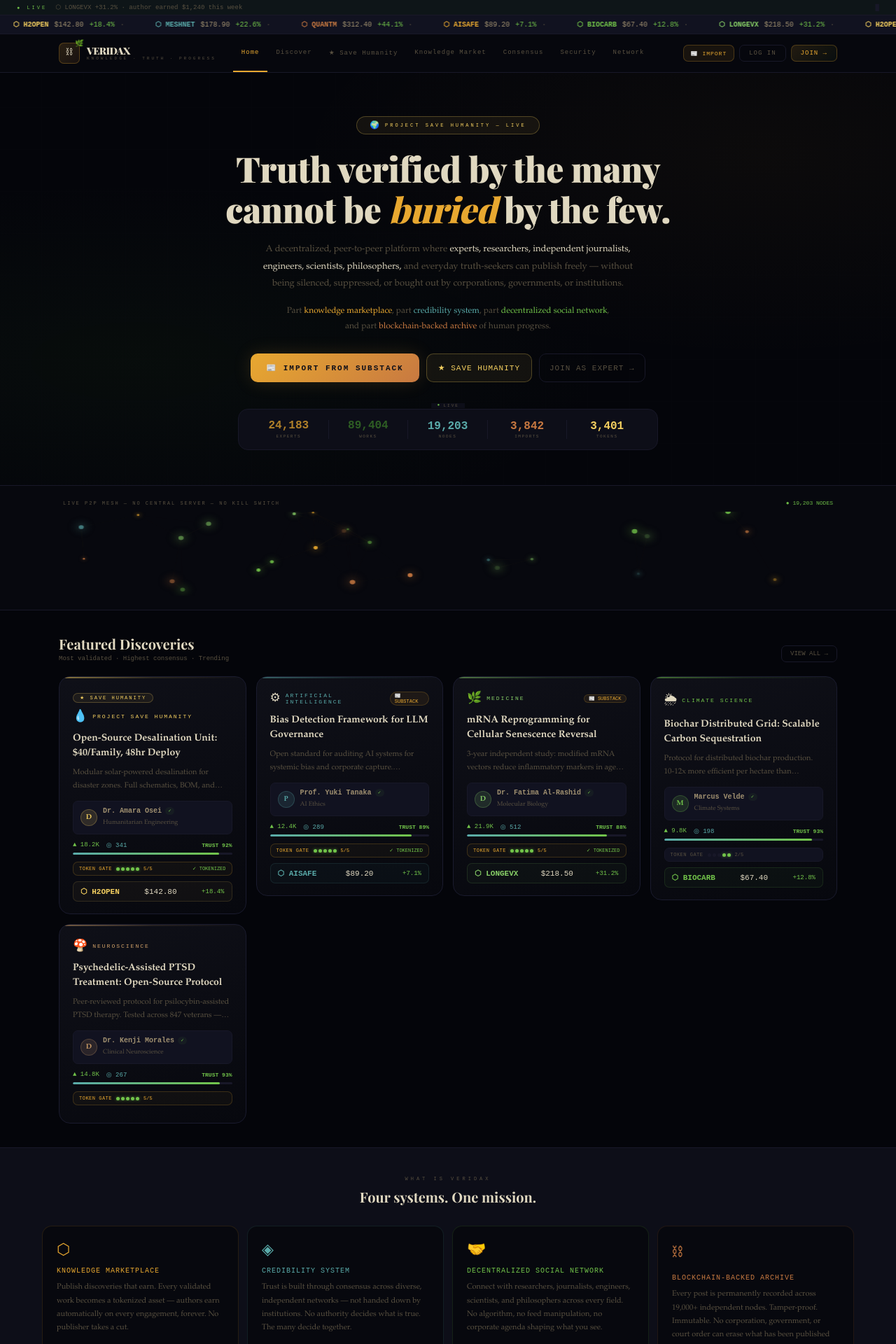
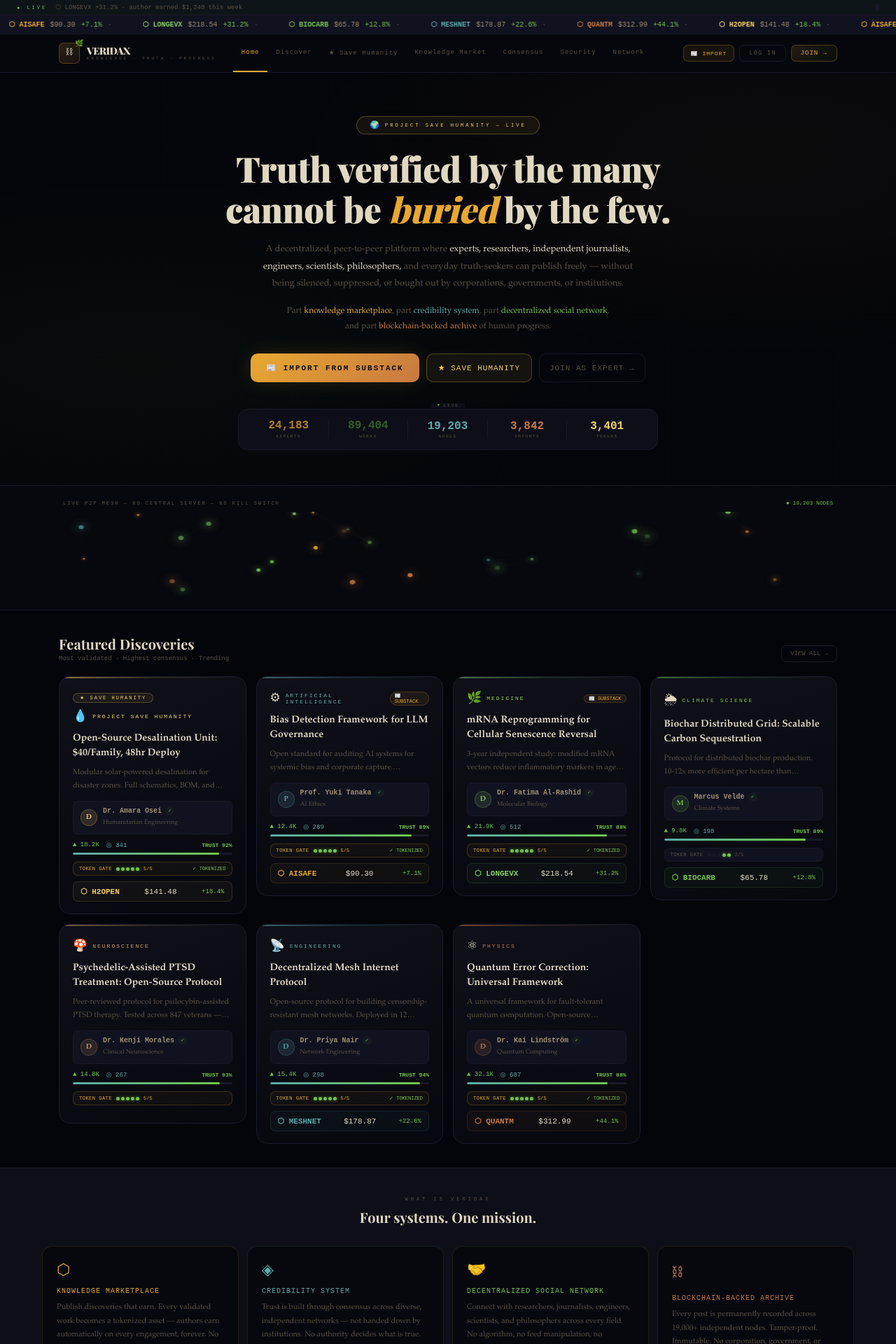
Before and after one commit to JwettWuKong/veridax, a React (Vite) app: page / in a window 1280 px wide. Shown: the top 1920 px of the page at 70% size. Built offline with nearby package versions, Linux system fonts and the light colour scheme; a web font is replaced by a local one.

Commit message:
Structural rewrite: unified posts state, derived tokens, live bonding prices, callbacks wired to all modals

```diff
--- a/src/App.jsx
+++ b/src/App.jsx
@@ -9,41 +9,42 @@ const C = {
   bloom:"#c85a45", parch:"#e0d8c0", tan:"#a09070", dust:"#585040",
 };
 
-const POSTS = [
+const INITIAL_POSTS = [
   { id:"p1", cat:"Project Save Humanity", icon:"💧", color:"#f5d060", flagship:true,
     title:"Open-Source Desalination Unit: $40/Family, 48hr Deploy",
     summary:"Modular solar-powered desalination for disaster zones. Full schematics, BOM, and deployment protocol. Field-tested on 3 continents.",
     author:"Dr. Amara Osei", field:"Humanitarian Engineering", verified:true, substack:false,
-    token:"H2OPEN", price:142.80, change:18.4, up:18203, cite:341, valid:4821 },
+    up:18203, cite:341, tokenData:{sym:"H2OPEN", supply:5400, col:"#f5d060", change:18.4} },
   { id:"p2", cat:"Artificial Intelligence", icon:"⚙", color:"#5aabaa",
     title:"Bias Detection Framework for LLM Governance",
     summary:"Open standard for auditing AI systems for systemic bias and corporate capture. Community-run audit protocol included.",
     author:"Prof. Yuki Tanaka", field:"AI Ethics", verified:true, substack:true,
-    token:"AISAFE", price:89.20, change:7.1, up:12401, cite:289, valid:3102 },
+    up:12401, cite:289, tokenData:{sym:"AISAFE", supply:3900, col:"#e8a830", change:7.1} },
   { id:"p3", cat:"Medicine", icon:"🌿", color:"#88d068",
     title:"mRNA Reprogramming for Cellular Senescence Reversal",
     summary:"3-year independent study: modified mRNA vectors reduce inflammatory markers in aged tissue by 40%. No pharma funding. All data open.",
     author:"Dr. Fatima Al-Rashid", field:"Molecular Biology", verified:true, substack:true,
-    token:"LONGEVX", price:218.50, change:31.2, up:21890, cite:512, valid:6210 },
+    up:21890, cite:512, tokenData:{sym:"LONGEVX", supply:7400, col:"#88d068", change:31.2} },
   { id:"p4", cat:"Climate Science", icon:"🌦", color:"#72c44a",
     title:"Biochar Distributed Grid: Scalable Carbon Sequestration",
     summary:"Protocol for distributed biochar production. 10-12x more efficient per hectare than reforestation. Tested in 14 communities.",
     author:"Marcus Velde", field:"Climate Systems", verified:true, substack:false,
-    token:"BIOCARB", price:67.40, change:12.8, up:9840, cite:198, valid:2340 },
+    up:9840, cite:198, tokenData:{sym:"BIOCARB", supply:3100, col:"#72c44a", change:12.8} },
   { id:"p5", cat:"Neuroscience", icon:"🍄", color:"#d0a068",
     title:"Psychedelic-Assisted PTSD Treatment: Open-Source Protocol",
     summary:"Peer-reviewed protocol for psilocybin-assisted PTSD therapy. Tested across 847 veterans — 76% remission rate at 12 months. No pharma funding. All data open.",
     author:"Dr. Kenji Morales", field:"Clinical Neuroscience", verified:true, substack:false,
-    up:14820, cite:267, valid:3901 },
-];
-
-const TOKENS = [
-  { sym:"LONGEVX", name:"Cellular Senescence Reversal", price:218.50, ch:31.2, col:"#88d068", supply:7400 },
-  { sym:"H2OPEN",  name:"Open Desalination Protocol",   price:142.80, ch:18.4, col:"#f5d060", supply:5400 },
-  { sym:"MESHNET", name:"Decentralized Mesh Internet",  price:178.90, ch:22.6, col:"#5aabaa", supply:6400 },
-  { sym:"QUANTM",  name:"Quantum Error Correction",     price:312.40, ch:44.1, col:"#c87941", supply:9600 },
-  { sym:"AISAFE",  name:"AI Governance Framework",      price:89.20,  ch:7.1,  col:"#e8a830", supply:3900 },
-  { sym:"BIOCARB", name:"Biochar Carbon Protocol",      price:67.40,  ch:12.8, col:"#72c44a", supply:3100 },
+    up:14820, cite:267 },
+  { id:"p6", cat:"Engineering", icon:"📡", color:"#5aabaa",
+    title:"Decentralized Mesh Internet Protocol",
+    summary:"Open-source protocol for building censorship-resistant mesh networks. Deployed in 12 countries. 340,000+ nodes active. No central authority.",
+    author:"Dr. Priya Nair", field:"Network Engineering", verified:true, substack:false,
+    up:15430, cite:298, tokenData:{sym:"MESHNET", supply:6400, col:"#5aabaa", change:22.6} },
+  { id:"p7", cat:"Physics", icon:"⚛", color:"#c87941",
+    title:"Quantum Error Correction: Universal Framework",
+    summary:"A universal framework for fault-tolerant quantum computation. Open-source implementation across 3 hardware platforms. No government or defense funding.",
+    author:"Dr. Kai Lindström", field:"Quantum Computing", verified:true, substack:false,
+    up:32100, cite:687, tokenData:{sym:"QUANTM", supply:9600, col:"#c87941", change:44.1} },
 ];
 
 const CATS = [
@@ -71,19 +72,23 @@ const CATS = [
 
 const nf = n => n>=1e6?`${(n/1e6).toFixed(1)}M`:n>=1e3?`${(n/1e3).toFixed(1)}K`:`${n}`;
 
-const POST_VOTES = {
-  p1: { scientific:1240, civil:890, independent:1500, tech:670, grassroots:430, academic:980, journalism:340, legal:210 },
-  p2: { scientific:680,  civil:420, independent:980,  tech:1840, grassroots:210, academic:560, journalism:290, legal:140 },
-  p3: { scientific:2100, civil:580, independent:1200, tech:890,  grassroots:340, academic:1760, journalism:420, legal:310 },
-  p4: { scientific:920,  civil:1100, independent:840, tech:540,  grassroots:980, academic:620, journalism:310, legal:180 },
-  p5: { scientific:780,  civil:560, independent:940, tech:420,  grassroots:610, academic:880, journalism:380, legal:330 },
+const INITIAL_VOTES = {
+  p1: { scientific:1240, civil:890,  independent:1500, tech:670,  grassroots:430, academic:980,  journalism:340, legal:210 },
+  p2: { scientific:680,  civil:420,  independent:980,  tech:1840, grassroots:210, academic:560,  journalism:290, legal:140 },
+  p3: { scientific:2100, civil:580,  independent:1200, tech:890,  grassroots:340, academic:1760, journalism:420, legal:310 },
+  p4: { scientific:280,  civil:320,  independent:240,  tech:170,  grassroots:295, academic:220,  journalism:130, legal:85  },
+  p5: { scientific:780,  civil:560,  independent:940,  tech:420,  grassroots:610, academic:880,  journalism:380, legal:330 },
+  p6: { scientific:680,  civil:540,  independent:820,  tech:1240, grassroots:380, academic:590,  journalism:420, legal:310 },
+  p7: { scientific:1890, civil:420,  independent:680,  tech:1540, grassroots:210, academic:1680, journalism:310, legal:280 },
 };
-const POST_DISPUTES = {
+const INITIAL_DISPUTES = {
   p1: { scientific:45,  civil:120, independent:200, tech:30,  grassroots:80,  academic:15,  journalism:60,  legal:25  },
   p2: { scientific:28,  civil:65,  independent:140, tech:90,  grassroots:30,  academic:42,  journalism:110, legal:35  },
   p3: { scientific:85,  civil:210, independent:310, tech:120, grassroots:90,  academic:45,  journalism:180, legal:70  },
-  p4: { scientific:60,  civil:90,  independent:120, tech:40,  grassroots:70,  academic:50,  journalism:30,  legal:20  },
+  p4: { scientific:40,  civil:58,  independent:80,  tech:28,  grassroots:45,  academic:36,  journalism:18,  legal:12  },
   p5: { scientific:40,  civil:85,  independent:120, tech:55,  grassroots:70,  academic:30,  journalism:90,  legal:45  },
+  p6: { scientific:22,  civil:45,  independent:80,  tech:60,  grassroots:18,  academic:30,  journalism:55,  legal:20  },
+  p7: { scientific:60,  civil:165, independent:200, tech:100, grassroots:40,  academic:75,  journalism:130, legal:70  },
 };
 
 function shannonDiversity(counts) {
@@ -105,12 +110,13 @@ function calcTrustScore(ups, disps) {
 const TOKEN_GATES = { upvotes:10000, citations:200, validations:2500, diversity:0.72, trustScore:0.88 };
 
 function checkGates(post, votes, disputes) {
-  const trust = calcTrustScore(votes, disputes);
-  const diversity = shannonDiversity(votes);
+  const trust      = calcTrustScore(votes, disputes);
+  const diversity  = shannonDiversity(votes);
+  const validCount = Object.values(votes).reduce((s, v) => s + v, 0);
   const items = [
     { key:"upvotes",     label:"UPVOTES",                    val:post.up,    req:TOKEN_GATES.upvotes,     fmt:v => nf(v) },
     { key:"citations",   label:"PEER CITATIONS",             val:post.cite,  req:TOKEN_GATES.citations,   fmt:v => v.toLocaleString() },
-    { key:"validations", label:"CROSS-CLUSTER VALIDATIONS",  val:post.valid, req:TOKEN_GATES.validations, fmt:v => nf(v) },
+    { key:"validations", label:"CROSS-CLUSTER VALIDATIONS",  val:validCount, req:TOKEN_GATES.validations, fmt:v => nf(v) },
     { key:"diversity",   label:"DIVERSITY INDEX",            val:diversity,  req:TOKEN_GATES.diversity,   fmt:v => `${(v*100).toFixed(1)}%` },
     { key:"trustScore",  label:"TRUST SCORE",                val:trust,      req:TOKEN_GATES.trustScore,  fmt:v => `${(v*100).toFixed(1)}%` },
   ];
@@ -126,7 +132,7 @@ function bondingCost(s1, s2) {
   return (0.001 / 2.38) * (Math.pow(s2, 2.38) - Math.pow(s1, 2.38));
 }
 
-function Ticker() {
+function Ticker({ tokens }) {
   const ref = useRef(null);
   useEffect(() => {
     const el = ref.current;
@@ -139,7 +145,7 @@ function Ticker() {
     }, 16);
     return () => clearInterval(id);
   }, []);
-  const items = [...TOKENS, ...TOKENS];
+  const items = [...tokens, ...tokens];
   return (
     <div style={{overflow:"hidden",background:C.wood,borderBottom:`1px solid ${C.shadow}`,padding:"7px 0"}}>
       <div ref={ref} style={{display:"flex",gap:44,whiteSpace:"nowrap",willChange:"transform"}}>
@@ -282,8 +288,8 @@ function PostCard({ post, user, votes, disputes, onValidate, onTokenize }) {
               </div>
               <span style={{fontSize:7,fontFamily:"monospace",color:gateInfo.allMet?C.amber:C.dust}}>{gateInfo.metCount}/5</span>
             </div>
-            {gateInfo.allMet && post.token && <span style={{fontSize:7,fontFamily:"monospace",color:C.sprout}}>✓ TOKENIZED</span>}
-            {gateInfo.allMet && !post.token && user && onTokenize && (
+            {gateInfo.allMet && post.tokenData && <span style={{fontSize:7,fontFamily:"monospace",color:C.sprout}}>✓ TOKENIZED</span>}
+            {gateInfo.allMet && !post.tokenData && user && onTokenize && (
               <button onClick={e=>{e.stopPropagation();onTokenize(post);}}
                 style={{background:`${C.amber}18`,border:`1px solid ${C.amber}44`,color:C.amber,borderRadius:5,padding:"2px 7px",fontSize:7,fontFamily:"monospace",cursor:"pointer",letterSpacing:1}}>
                 ★ VOTE
@@ -291,11 +297,11 @@ function PostCard({ post, user, votes, disputes, onValidate, onTokenize }) {
             )}
           </div>
         )}
-        {post.token && (
-          <div style={{display:"flex",alignItems:"center",justifyContent:"space-between",padding:"7px 10px",background:`${post.color}0a`,border:`1px solid ${post.color}22`,borderRadius:7}}>
-            <span style={{fontSize:11,fontFamily:"monospace",color:post.color,fontWeight:700}}>⬡ {post.token}</span>
-            <span style={{fontSize:11,color:C.parch,fontFamily:"monospace"}}>${post.price?.toFixed(2)}</span>
-            <span style={{fontSize:9,color:C.sprout,fontFamily:"monospace"}}>+{post.change}%</span>
+        {post.tokenData && (
+          <div style={{display:"flex",alignItems:"center",justifyContent:"space-between",padding:"7px 10px",background:`${post.tokenData.col}0a`,border:`1px solid ${post.tokenData.col}22`,borderRadius:7}}>
+            <span style={{fontSize:11,fontFamily:"monospace",color:post.tokenData.col,fontWeight:700}}>⬡ {post.tokenData.sym}</span>
+            <span style={{fontSize:11,color:C.parch,fontFamily:"monospace"}}>${bondingPrice(post.tokenData.supply).toFixed(2)}</span>
+            <span style={{fontSize:9,color:C.sprout,fontFamily:"monospace"}}>+{post.tokenData.change}%</span>
           </div>
         )}
         {user && votes && onValidate && (
@@ -951,7 +957,7 @@ function ProfileModal({ user, onClose, onLogout }) {
 
 const EVIDENCE_TYPES = ["DOI Reference","IPFS Hash","Archived Page","External Source"];
 
-function PublishModal({ user, onClose }) {
+function PublishModal({ user, onClose, onPublish }) {
   const [step, setStep] = useState(1);
   const [title, setTitle] = useState("");
   const [category, setCategory] = useState("");
@@ -977,6 +983,20 @@ function PublishModal({ user, onClose }) {
       const h = "0x" + Array.from({length:64}, () => Math.floor(Math.random()*16).toString(16)).join("");
       setTxHash(h);
       setStep(4);
+      if (onPublish) onPublish({
+        id: `pub_${Date.now()}`,
+        cat: category,
+        icon: CATS.find(c => c.name === category)?.icon || "📄",
+        color: CATS.find(c => c.name === category)?.color || C.amber,
+        title,
+        summary: body.slice(0, 200) + (body.length > 200 ? "…" : ""),
+        author: user.username,
+        field: user.field || user.cluster,
+        verified: !!user.pohMethod,
+        substack: false,
+        up: 1,
+        cite: 0,
+      });
     }, 2800);
     return () => clearTimeout(t);
   }, [signing]);
@@ -1222,7 +1242,7 @@ function PublishModal({ user, onClose }) {
   );
 }
 
-function TokenizeModal({ post, votes, disputes, user, onClose }) {
+function TokenizeModal({ post, votes, disputes, user, onClose, onTokenized }) {
   const [yesVotes, setYesVotes] = useState(1316);
   const [noVotes,  setNoVotes]  = useState(684);
   const [voted, setVoted] = useState(null);
@@ -1246,7 +1266,7 @@ function TokenizeModal({ post, votes, disputes, user, onClose }) {
     setVoted(type);
     if (type === "yes") {
       setTimeout(() => { setCreating(true); }, 600);
-      setTimeout(() => { setCreating(false); setCreated(true); }, 3400);
+      setTimeout(() => { setCreating(false); setCreated(true); if (onTokenized) onTokenized(post.id, suggestedSymbol); }, 3400);
     }
   };
 
@@ -1519,7 +1539,7 @@ function ValidationModal({ post, votes, disputes, user, hasVoted, onClose, onVot
   );
 }
 
-function BuyModal({ token, user, onClose }) {
+function BuyModal({ token, user, onClose, onBought }) {
   const [qty, setQty] = useState(1);
   const [buying, setBuying] = useState(false);
   const [bought, setBought] = useState(false);
@@ -1565,7 +1585,7 @@ function BuyModal({ token, user, onClose }) {
     if (!user || buying || bought) return;
     const rec = { qty, cost: bondingCost(token.supply, token.supply + qty), newSupply: token.supply + qty, newPrice: bondingPrice(token.supply + qty) };
     setBuying(true);
-    setTimeout(() => { setBuying(false); setBought(true); setRecord(rec); }, 2000);
+    setTimeout(() => { setBuying(false); setBought(true); setRecord(rec); if (onBought) onBought(token.sym, qty); }, 2000);
   };
 
   return (
@@ -1717,12 +1737,18 @@ export default function Veridax() {
   const [showProfile, setShowProfile] = useState(false);
   const [showSub, setShowSub] = useState(false);
   const [showPublish, setShowPublish] = useState(false);
-  const [postVotes,    setPostVotes]    = useState(POST_VOTES);
-  const [postDisputes, setPostDisputes] = useState(POST_DISPUTES);
+  const [posts, setPosts] = useState(INITIAL_POSTS);
+  const [postVotes,    setPostVotes]    = useState(INITIAL_VOTES);
+  const [postDisputes, setPostDisputes] = useState(INITIAL_DISPUTES);
   const [userVotes,    setUserVotes]    = useState({});
   const [validatingPost, setValidatingPost] = useState(null);
   const [tokenizePost,   setTokenizePost]   = useState(null);
-  const [buyToken,       setBuyToken]       = useState(null);
+  const [buyTokenSym,    setBuyTokenSym]    = useState(null);
+
+  const tokens = posts
+    .filter(p => p.tokenData)
+    .map(p => ({ sym:p.tokenData.sym, name:p.title, price:bondingPrice(p.tokenData.supply), ch:p.tokenData.change, col:p.tokenData.col, supply:p.tokenData.supply }));
+  const buyToken = buyTokenSym ? tokens.find(t => t.sym === buyTokenSym) : null;
   const [gossip, setGossip] = useState("19,203 nodes syncing · Chain height #89,403");
 
   const handleVote = (postId, type) => {
@@ -1735,6 +1761,29 @@ export default function Veridax() {
     }
     setUserVotes(prev => ({ ...prev, [postId]: type }));
   };
+
+  const handleTokenized = (postId, sym) => {
+    setPosts(prev => prev.map(p =>
+      p.id === postId ? { ...p, tokenData: { sym, supply: 1000, col: p.color, change: 0 } } : p
+    ));
+    setPostVotes(prev => ({ ...prev, [postId]: prev[postId] || {} }));
+    setPostDisputes(prev => ({ ...prev, [postId]: prev[postId] || {} }));
+    setTokenizePost(null);
+  };
+
+  const handleBought = (sym, qty) => {
+    setPosts(prev => prev.map(p =>
+      p.tokenData?.sym === sym ? { ...p, tokenData: { ...p.tokenData, supply: p.tokenData.supply + qty } } : p
+    ));
+  };
+
+  const handlePublish = (newPost) => {
+    setPosts(prev => [...prev, newPost]);
+    const empty = { scientific:0, civil:0, independent:0, tech:0, grassroots:0, academic:0, journalism:0, legal:0 };
+    setPostVotes(prev => ({ ...prev, [newPost.id]: { ...empty } }));
+    setPostDisputes(prev => ({ ...prev, [newPost.id]: { ...empty } }));
+  };
+
   const [liveStats, setLiveStats] = useState({ experts:24182, works:89403, nodes:19203, imports:3841, tokens:3401 });
 
   const GOSSIPS = [
@@ -1790,7 +1839,7 @@ export default function Veridax() {
         <span style={{marginLeft:"auto",fontSize:9,fontFamily:"monospace",color:"#181828",flexShrink:0,animation:"blink 1s infinite"}}>█</span>
       </div>
 
-      <Ticker/>
+      <Ticker tokens={tokens}/>
 
       {/* NAV */}
       <nav style={{position:"sticky",top:0,zIndex:100,background:`${C.earth}f8`,borderBottom:`1px solid ${C.shadow}`,backdropFilter:"blur(20px)",flexShrink:0}}>
@@ -1918,7 +1967,7 @@ export default function Veridax() {
                 <button onClick={() => setSection("discover")} style={{background:"transparent",border:`1px solid ${C.shadow}`,color:C.dust,borderRadius:7,padding:"6px 12px",fontSize:9,fontFamily:"monospace",cursor:"pointer"}}>VIEW ALL →</button>
               </div>
               <div style={{display:"grid",gridTemplateColumns:"repeat(auto-fill,minmax(265px,1fr))",gap:14}}>
-                {POSTS.map((p, i) => <div key={p.id} style={{animation:`fadein .4s ease ${i*.07}s both`}}><PostCard post={p} user={user} votes={postVotes[p.id]} disputes={postDisputes[p.id]} onValidate={setValidatingPost} onTokenize={setTokenizePost}/></div>)}
+                {posts.map((p, i) => <div key={p.id} style={{animation:`fadein .4s ease ${i*.07}s both`}}><PostCard post={p} user={user} votes={postVotes[p.id]} disputes={postDisputes[p.id]} onValidate={setValidatingPost} onTokenize={setTokenizePost}/></div>)}
               </div>
             </div>
 
@@ -2004,7 +2053,7 @@ export default function Veridax() {
               ))}
             </div>
             <div style={{display:"grid",gridTemplateColumns:"repeat(auto-fill,minmax(265px,1fr))",gap:14}}>
-              {POSTS.map((p, i) => <div key={p.id} style={{animation:`fadein .35s ease ${i*.07}s both`}}><PostCard post={p} user={user} votes={postVotes[p.id]} disputes={postDisputes[p.id]} onValidate={setValidatingPost} onTokenize={setTokenizePost}/></div>)}
+              {posts.map((p, i) => <div key={p.id} style={{animation:`fadein .35s ease ${i*.07}s both`}}><PostCard post={p} user={user} votes={postVotes[p.id]} disputes={postDisputes[p.id]} onValidate={setValidatingPost} onTokenize={setTokenizePost}/></div>)}
             </div>
           </div>
         )}
@@ -2034,7 +2083,7 @@ export default function Veridax() {
                 </button>
               ))}
             </div>
-            <PostCard post={POSTS[0]} user={user} votes={postVotes[POSTS[0].id]} disputes={postDisputes[POSTS[0].id]} onValidate={setValidatingPost} onTokenize={setTokenizePost}/>
+            {(() => { const fp = posts.find(p => p.flagship); return fp && <PostCard post={fp} user={user} votes={postVotes[fp.id]} disputes={postDisputes[fp.id]} onValidate={setValidatingPost} onTokenize={setTokenizePost}/>; })()}
 
           </div>
         )}
@@ -2047,7 +2096,7 @@ export default function Veridax() {
               <div style={{display:"grid",gridTemplateColumns:"2fr 1fr 1fr 1fr 1fr",padding:"10px 16px",borderBottom:`1px solid ${C.shadow}`,fontSize:7,fontFamily:"monospace",color:C.dust,letterSpacing:2}}>
                 {["KNOWLEDGE ASSET","PRICE","24H","AUTHOR RATE","ACTION"].map(h => <div key={h}>{h}</div>)}
               </div>
-              {TOKENS.map((t, i) => (
+              {tokens.map((t, i) => (
                 <div key={i} style={{display:"grid",gridTemplateColumns:"2fr 1fr 1fr 1fr 1fr",padding:"13px 16px",borderBottom:`1px solid ${C.shadow}`,alignItems:"center",transition:"background .2s",cursor:"pointer"}}
                   onMouseEnter={e => e.currentTarget.style.background=C.wood}
                   onMouseLeave={e => e.currentTarget.style.background="transparent"}>
@@ -2055,13 +2104,13 @@ export default function Veridax() {
                     <div style={{width:7,height:7,borderRadius:"50%",background:t.col,boxShadow:`0 0 7px ${t.col}`,flexShrink:0}}/>
                     <div>
                       <div style={{fontSize:11,fontFamily:"monospace",color:t.col,fontWeight:700}}>⬡ {t.sym}</div>
-                      <div style={{fontSize:9,color:C.dust}}>{t.name}</div>
+                      <div style={{fontSize:9,color:C.dust}}>{t.name.length>38?t.name.slice(0,38)+"…":t.name}</div>
                     </div>
                   </div>
                   <div style={{fontSize:12,fontFamily:"monospace",color:C.parch,fontWeight:700}}>${t.price.toFixed(2)}</div>
                   <div style={{fontSize:11,fontFamily:"monospace",color:t.ch>0?C.sprout:C.bloom}}>{t.ch>0?"+":""}{t.ch}%</div>
                   <div style={{fontSize:9,fontFamily:"monospace",color:C.amber}}>5–8%</div>
-                  <button onClick={() => setBuyToken(t)} style={{fontSize:8,fontFamily:"monospace",color:C.amber,background:C.amberD,border:`1px solid ${C.amber}30`,borderRadius:6,padding:"4px 9px",cursor:"pointer",letterSpacing:1}}>BUY</button>
+                  <button onClick={() => setBuyTokenSym(t.sym)} style={{fontSize:8,fontFamily:"monospace",color:C.amber,background:C.amberD,border:`1px solid ${C.amber}30`,borderRadius:6,padding:"4px 9px",cursor:"pointer",letterSpacing:1}}>BUY</button>
                 </div>
               ))}
             </div>
@@ -2223,7 +2272,7 @@ export default function Veridax() {
             <div>
               <div style={{fontSize:7,fontFamily:"monospace",color:C.dust,letterSpacing:4,marginBottom:14}}>LIVE VALIDATION QUEUE</div>
               <div style={{display:"grid",gridTemplateColumns:"repeat(auto-fill,minmax(280px,1fr))",gap:14}}>
-                {POSTS.map((p, i) => (
+                {posts.map((p, i) => (
                   <div key={p.id} style={{animation:`fadein .35s ease ${i*.07}s both`}}>
                     <PostCard post={p} user={user} votes={postVotes[p.id]} disputes={postDisputes[p.id]} onValidate={setValidatingPost} onTokenize={setTokenizePost}/>
                   </div>
@@ -2367,7 +2416,7 @@ export default function Veridax() {
       {showLogin && <LoginModal accounts={accounts} onClose={() => setShowLogin(false)} onLogin={v => { setUser(v); setShowLogin(false); }} onSwitchToJoin={() => setShowJoin(true)}/>}
       {showProfile && user && <ProfileModal user={user} onClose={() => setShowProfile(false)} onLogout={() => setUser(null)}/>}
       {showSub && <SubModal onClose={() => setShowSub(false)}/>}
-      {showPublish && user && <PublishModal user={user} onClose={() => setShowPublish(false)}/>}
+      {showPublish && user && <PublishModal user={user} onClose={() => setShowPublish(false)} onPublish={handlePublish}/>}
       {tokenizePost && postVotes[tokenizePost.id] && (
         <TokenizeModal
           post={tokenizePost}
@@ -2375,9 +2424,10 @@ export default function Veridax() {
           disputes={postDisputes[tokenizePost.id]}
           user={user}
           onClose={() => setTokenizePost(null)}
+          onTokenized={handleTokenized}
         />
       )}
-      {buyToken && <BuyModal token={buyToken} user={user} onClose={() => setBuyToken(null)}/>}
+      {buyToken && <BuyModal token={buyToken} user={user} onClose={() => setBuyTokenSym(null)} onBought={handleBought}/>}
       {validatingPost && postVotes[validatingPost.id] && (
         <ValidationModal
           post={validatingPost}
```
